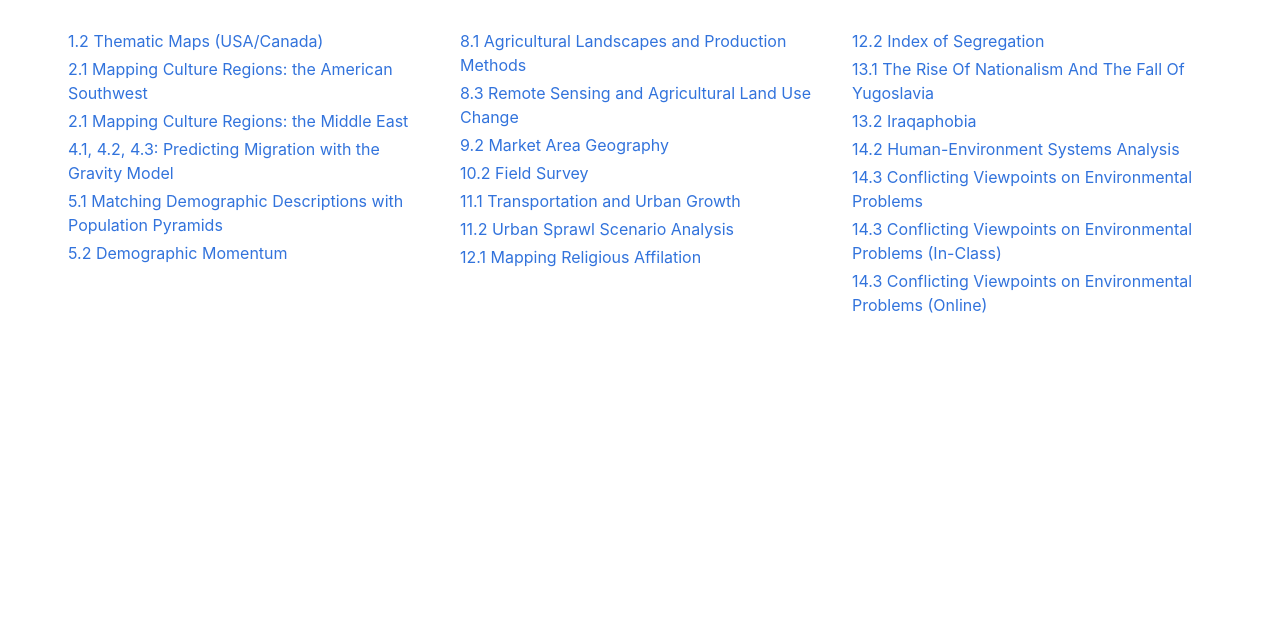
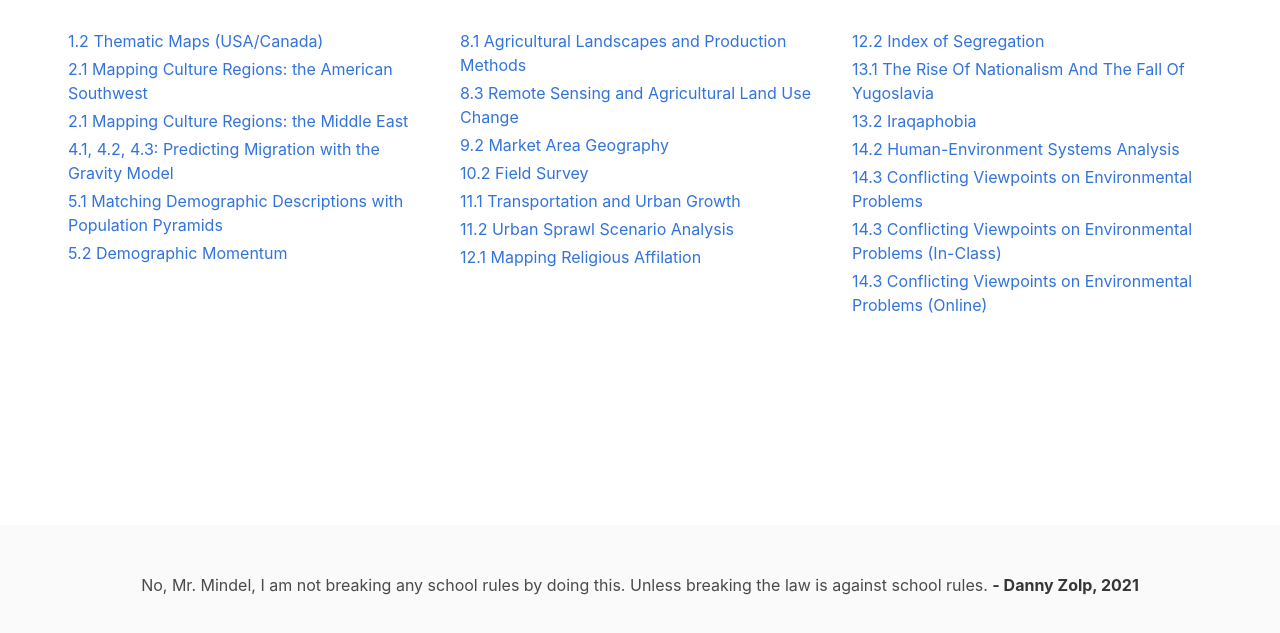
Before and after one commit to DannyZolp/Kuby-Activities, a website: page index.html in a window 1280 px wide. Shown: the part 107-740 px from the top of the page. Drawn offline with Linux system fonts and the light colour scheme.

Commit message:
Disclaimer

```diff
--- a/index.html
+++ b/index.html
@@ -120,5 +120,14 @@
         </ul>
       </div>
     </section>
+    <footer class="footer" style="bottom: 0; position: absolute; width: 100%">
+      <div class="content has-text-centered">
+        <p>
+          No, Mr. Mindel, I am not breaking any school rules by doing this.
+          Unless breaking the law is against school rules.
+          <strong>- Danny Zolp, 2021</strong>
+        </p>
+      </div>
+    </footer>
   </body>
 </html>
```
